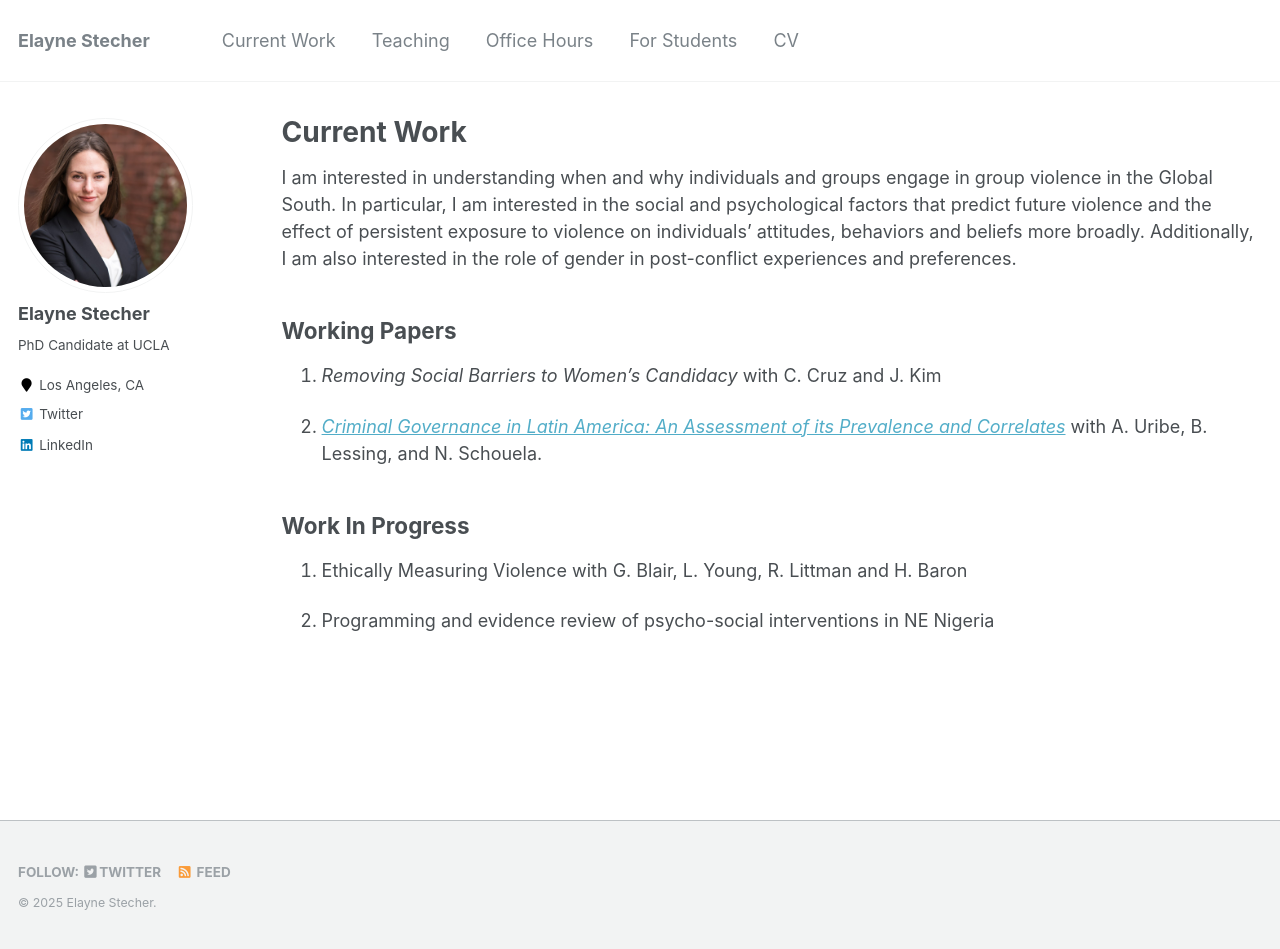
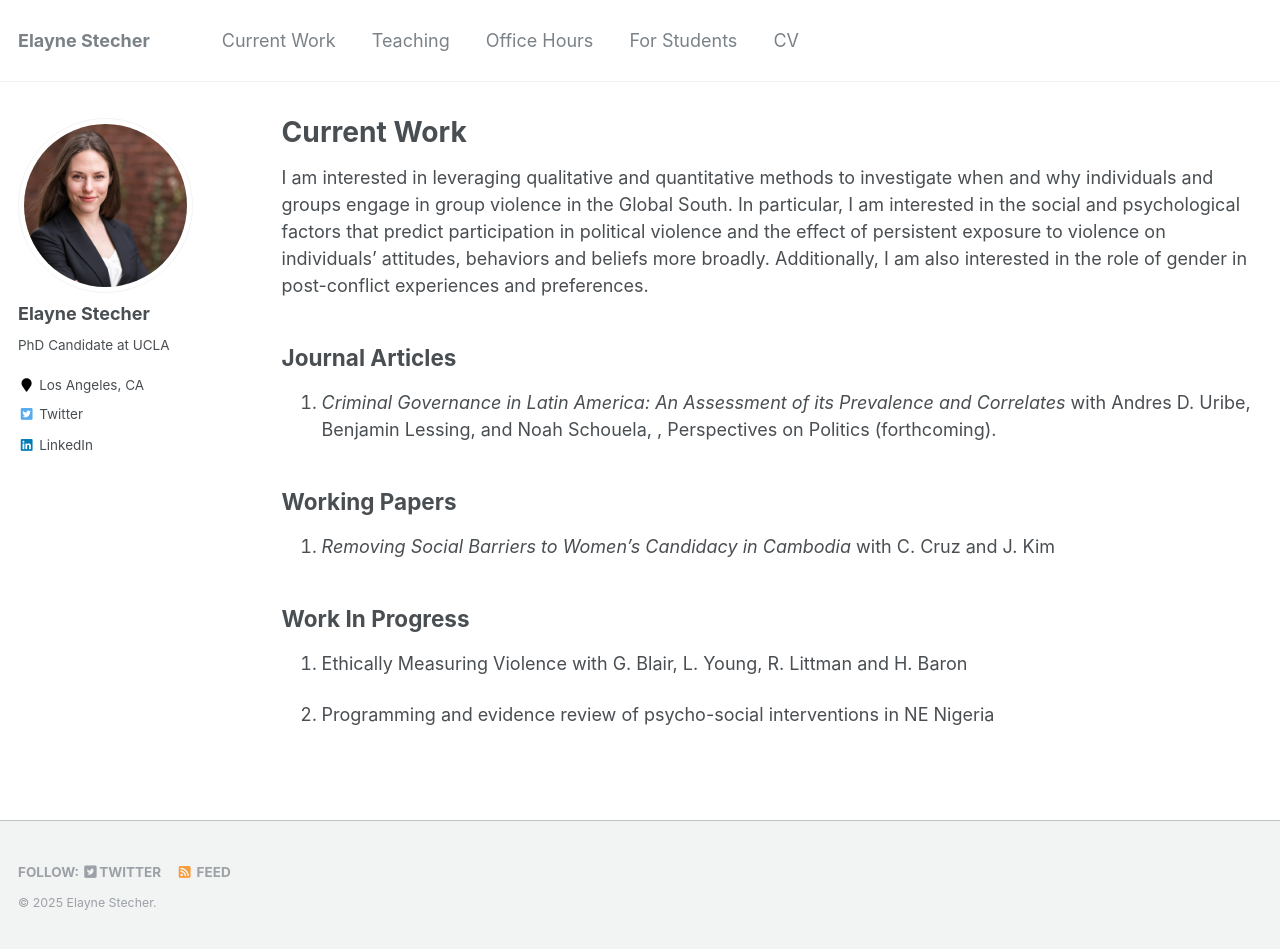
Before and after one commit to estech01/estech01.github.io, a Jekyll site: the page built from _pages/currentwork.md, in a window 1280 px wide and 949 px high. Built offline with Jekyll 4.4.1, drawn with Linux system fonts in a browser that asks for light colours.

Commit message:
Update currentwork.md

```diff
--- a/_pages/currentwork.md
+++ b/_pages/currentwork.md
@@ -5,13 +5,15 @@ permalink: /currentwork/
 author_profile: true
 ---
 
-I am interested in understanding when and why individuals and groups engage in group violence in the Global South. In particular, I am interested in the social and psychological factors that predict future violence and the effect of persistent exposure to violence on individuals' attitudes, behaviors and beliefs more broadly. Additionally, I am also interested in the role of gender in post-conflict experiences and preferences.
+I am interested in leveraging qualitative and quantitative methods to investigate when and why individuals and groups engage in group violence in the Global South. In particular, I am interested in the social and psychological factors that predict participation in political violence and the effect of persistent exposure to violence on individuals' attitudes, behaviors and beliefs more broadly. Additionally, I am also interested in the role of gender in post-conflict experiences and preferences.
+
+## Journal Articles
+
+1. *Criminal Governance in Latin America: An Assessment of its Prevalence and Correlates* with Andres D. Uribe, Benjamin Lessing, and Noah Schouela, , Perspectives on Politics (forthcoming).
 
 ## Working Papers
 
-1. *Removing Social Barriers to Women’s Candidacy* with C. Cruz and J. Kim
-
-2. [*Criminal Governance in Latin America: An Assessment of its Prevalence and Correlates*](https://papers.ssrn.com/sol3/papers.cfm?abstract_id=4302432) with A. Uribe, B. Lessing, and N. Schouela.
+1. *Removing Social Barriers to Women’s Candidacy in Cambodia* with C. Cruz and J. Kim
 
 ## Work In Progress
 
```
